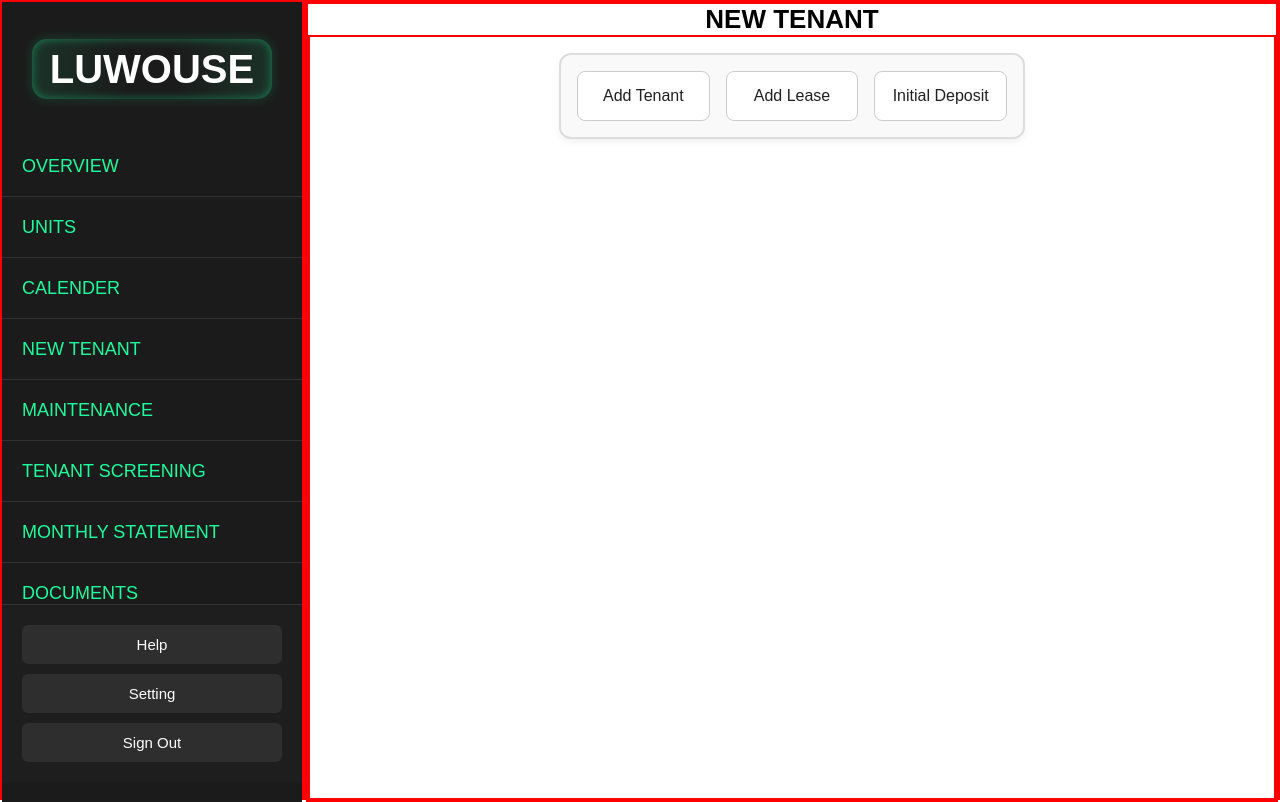
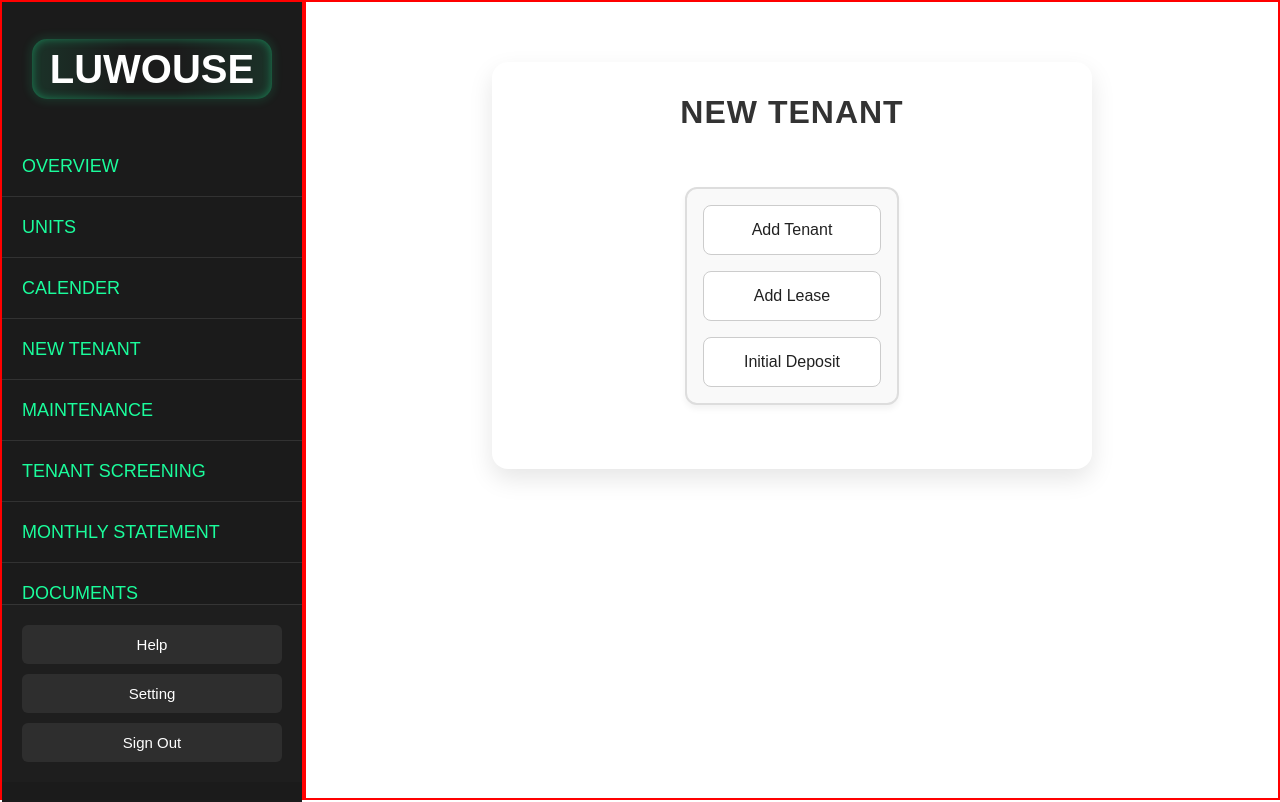
Before and after one commit to Correa95/Property-Management-System, a React (Vite) app in the folder client-side/: page /newTenant in a window 1280 px wide. Built offline with nearby package versions, Linux system fonts and the light colour scheme.

Commit message:
styling the new tenant component

```diff
--- a/client-side/src/Components/PageLayouts/NewTenant.css
+++ b/client-side/src/Components/PageLayouts/NewTenant.css
@@ -1,16 +1,25 @@
 .newTenantContainer {
-  border: 2px solid red;
-  width: 100%;
-  height: 100vh;
+  max-width: 600px;
+  margin: 60px auto;
+  padding: 2rem;
+  background-color: #ffffff;
+  border-radius: 16px;
+  box-shadow: 0 10px 25px rgba(0, 0, 0, 0.1);
+  font-family: "Segoe UI", Tahoma, Geneva, Verdana, sans-serif;
+}
+
+.addTenantHeader {
+  text-align: center;
+  font-size: 2rem;
+  color: #333;
+  margin-bottom: 1.5rem;
+  letter-spacing: 1px;
+  font-weight: 600;
+}
+
+.formContainer {
   display: flex;
-  flex-direction: column;
+  justify-content: center;
   align-items: center;
+  padding: 1rem;
 }
-.addTenantHeader {
-  font-size: 26px;
-}
-.formContainer {
-  border: 2px solid red;
-  width: 100%;
-  height: 100vh;
-}
```
